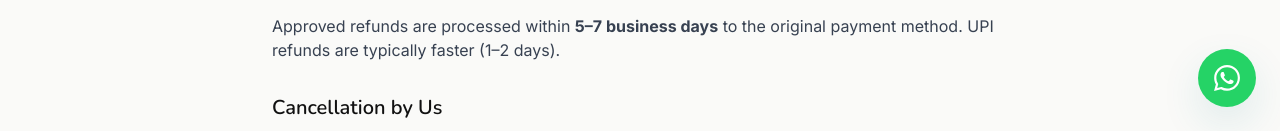
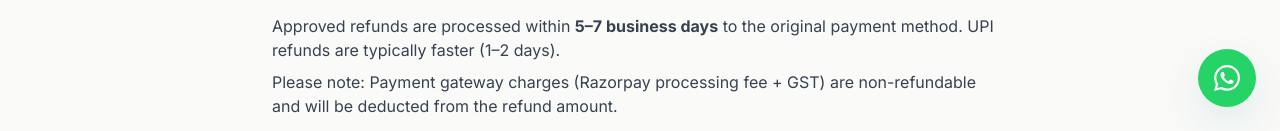
Before and after one commit to simi-indev/simranspetvilla, a React (Vite) app in the folder frontend/: page /refund-policy in a window 1280 px wide. Shown: the part 669-800 px from the top of the page. Built offline with nearby package versions, Linux system fonts and the light colour scheme; no server answers.

Commit message:
fix: add gateway fee non-refundable clause to refund policy

```diff
--- a/frontend/src/pages/RefundPolicyPage.jsx
+++ b/frontend/src/pages/RefundPolicyPage.jsx
@@ -46,6 +46,7 @@ export default function RefundPolicyPage() {
       <section className="mb-8">
         <h2 className="text-xl font-semibold mb-3">Refund Process</h2>
         <p className="text-gray-700">Approved refunds are processed within <strong>5–7 business days</strong> to the original payment method. UPI refunds are typically faster (1–2 days).</p>
+        <p className="text-gray-700 mt-2">Please note: Payment gateway charges (Razorpay processing fee + GST) are non-refundable and will be deducted from the refund amount.</p>
       </section>
 
       <section className="mb-8">
```
